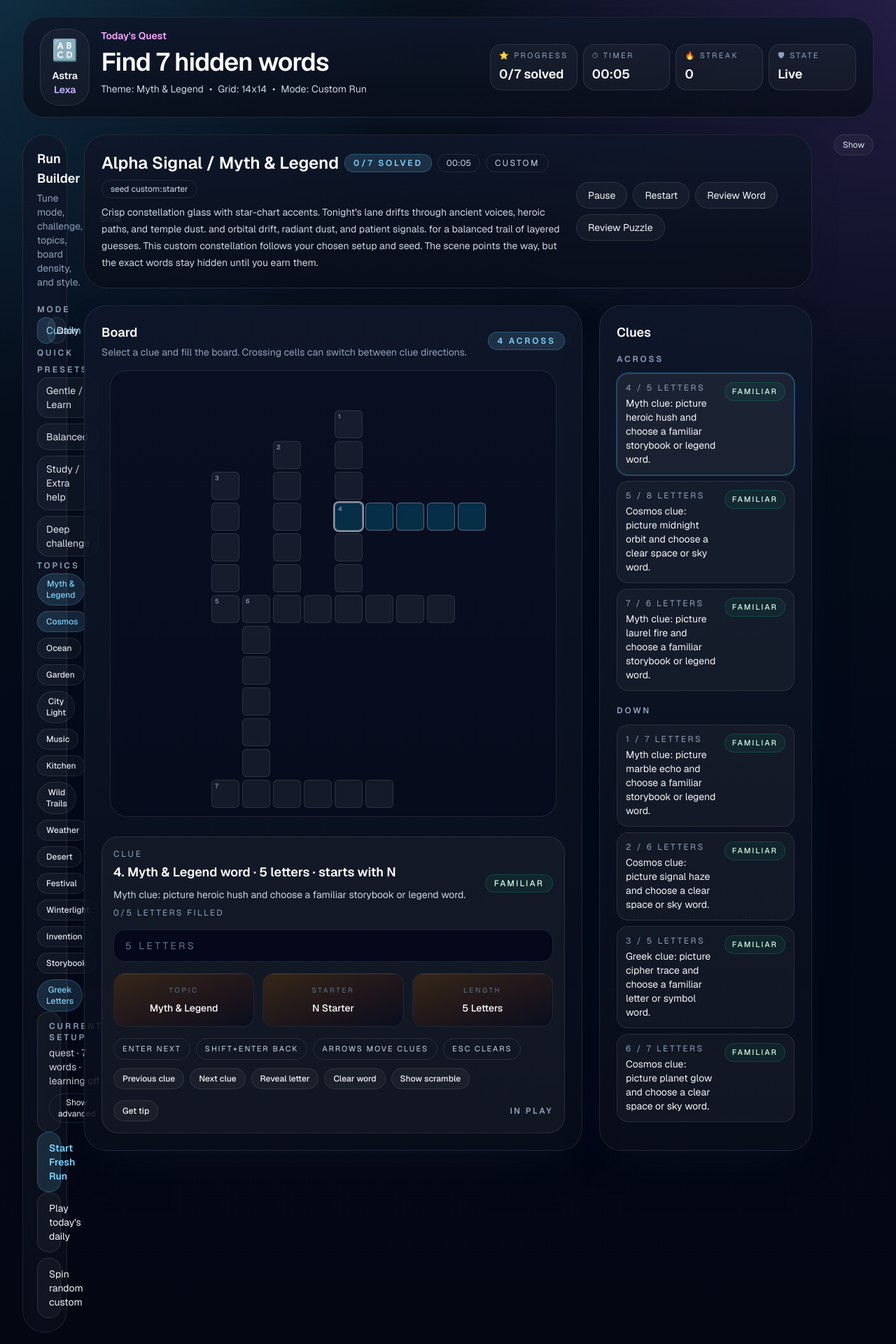
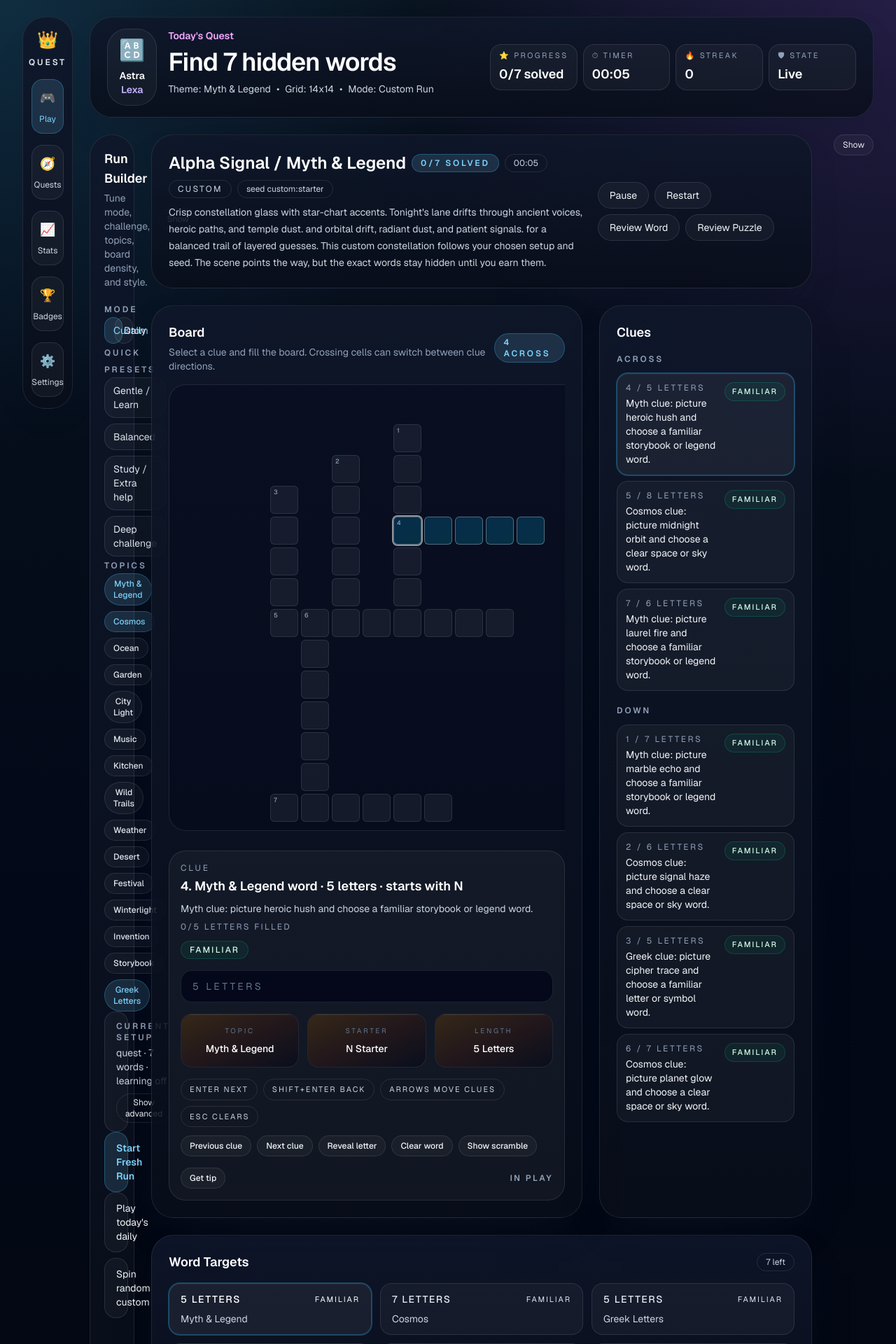
Before and after one commit to dmoliveira/ai-word-puzzle, a Next.js app: page / in a window 1280 px wide. Shown: the top 1920 px of the page at 70% size. Built offline with nearby package versions, Linux system fonts and the light colour scheme.

Commit message:
Add quest rail and target cards

```diff
--- a/app/components/word-puzzle-studio.tsx
+++ b/app/components/word-puzzle-studio.tsx
@@ -1020,7 +1020,29 @@ export function WordPuzzleStudio() {
 
   return (
     <main className={`scroll-shell ${theme.className} min-h-screen px-4 py-6 sm:px-6 lg:px-8`}>
-      <div className="mx-auto flex w-full max-w-[96rem] flex-col gap-6">
+      <div className="mx-auto grid w-full max-w-[96rem] gap-6 xl:grid-cols-[4.5rem_minmax(0,1fr)]">
+        <aside className="hidden xl:flex xl:flex-col xl:items-center xl:gap-4">
+          <div className="glass-card flex w-full flex-col items-center gap-4 rounded-[2rem] px-3 py-4">
+            <div className="text-center">
+              <div className="text-2xl">👑</div>
+              <div className="mt-2 text-xs font-semibold uppercase tracking-[0.24em] text-slate-200">Quest</div>
+            </div>
+            {[
+              ["🎮", "Play"],
+              ["🧭", "Quests"],
+              ["📈", "Stats"],
+              ["🏆", "Badges"],
+              ["⚙️", "Settings"],
+            ].map(([icon, label], index) => (
+              <button key={label} type="button" onClick={() => setMobilePanel(index === 0 ? "board" : index === 1 ? "clues" : "archive")} className={`flex w-full flex-col items-center gap-2 rounded-2xl border px-2 py-3 text-xs transition ${index === 0 ? "accent-chip" : "border-white/10 bg-white/4 text-slate-300"}`}>
+                <span className="text-lg">{icon}</span>
+                <span>{label}</span>
+              </button>
+            ))}
+          </div>
+        </aside>
+
+        <div className="flex flex-col gap-6">
         <section className="glass-card overflow-hidden rounded-[2rem] px-5 py-4 sm:px-6">
           <div className="flex flex-col gap-5 lg:flex-row lg:items-center lg:justify-between">
             <div className="flex items-start gap-4">
@@ -1586,6 +1608,27 @@ export function WordPuzzleStudio() {
                 </div>
               </div>
             ) : null}
+
+            <div className="glass-card rounded-[2rem] p-5 sm:p-6">
+              <div className="mb-4 flex items-center justify-between gap-3">
+                <h3 className="text-lg font-semibold text-white">Word Targets</h3>
+                <span className="rounded-full border border-white/10 px-3 py-1 text-xs text-slate-300">{state.run.words.length - solvedCount} left</span>
+              </div>
+              <div className="grid gap-3 sm:grid-cols-2 xl:grid-cols-3">
+                {state.run.words.map((word) => {
+                  const solved = state.solvedIds.includes(word.id);
+                  return (
+                    <button key={word.id} type="button" onClick={() => selectWord(word.id)} className={`rounded-2xl border px-4 py-3 text-left transition ${solved ? "border-emerald-400/30 bg-emerald-500/10 text-emerald-100" : state.activeWordId === word.id ? "accent-ring bg-white/6 text-white" : "border-white/10 bg-white/4 text-slate-200"}`}>
+                      <div className="flex items-center justify-between gap-3">
+                        <span className="text-sm font-medium uppercase tracking-[0.12em]">{word.answer.length} letters</span>
+                        <span className="text-[11px] uppercase tracking-[0.18em]">{solved ? "done" : getFrequencyLabel(word.frequencyBand)}</span>
+                      </div>
+                      <div className="mt-2 text-sm text-slate-300">{word.topicLabel}</div>
+                    </button>
+                  );
+                })}
+              </div>
+            </div>
           </section>
 
           <aside className={`${mobilePanel === "archive" ? "block" : "hidden"} space-y-6 xl:block ${archiveRailClass}`}>
@@ -1690,6 +1733,7 @@ export function WordPuzzleStudio() {
             </div>
           </aside>
         </div>
+        </div>
 
         {revealConfirm !== "none" ? (
           <div className="fixed inset-0 z-50 flex items-center justify-center bg-slate-950/72 px-4">
```
